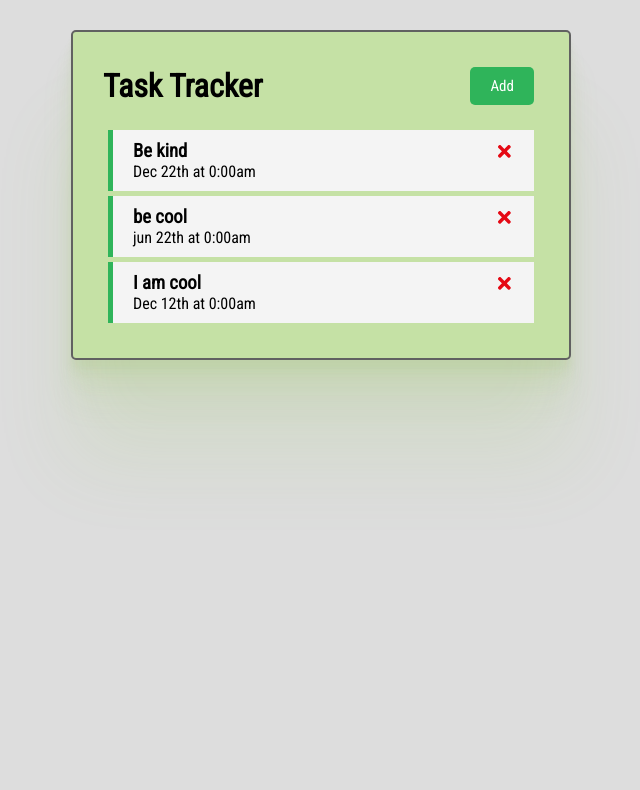
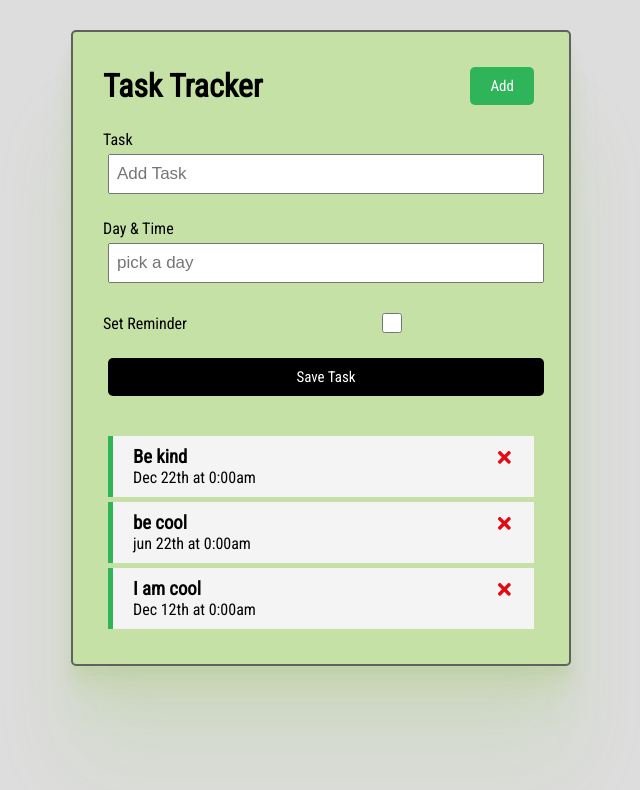
Before and after one commit to thbob2/react-task-tracker, a React (Create React App) app: page / in a window 1280 px wide. Shown: the top 790 px of the page, without its empty margins (319-959 px from the left). Built offline with nearby package versions, Linux system fonts and the light colour scheme.

Commit message:
implemented addtask component

```diff
--- a/package.json
+++ b/package.json
@@ -9,7 +9,7 @@
     "react": "^17.0.2",
     "react-dom": "^17.0.2",
     "react-icons": "^4.3.1",
-    "react-scripts": "4.0.3",
+    "react-scripts": "^4.0.3",
     "web-vitals": "^1.0.1"
   },
   "scripts": {
--- a/src/App.js
+++ b/src/App.js
@@ -3,6 +3,7 @@
 import Header from './components/Header';
 import Tasks from './components/Tasks';
 import { useState } from 'react';
+import AddTask from './components/AddTask';
 function App() {
   const[tasks,setTasks] = useState(
     [
@@ -27,8 +28,21 @@
     ]
 )
 
+/**
+ * ? add Task
+ */
 
-// !Delete task
+  const addTask = (task) =>{
+    const id = Math.floor(Math.random()*10000) + 1
+    const newTask = {id,...task}
+
+    setTasks([...tasks,newTask])
+  }
+
+
+/**
+ * !Delete task
+*/
   const deleteTask = (id) => {
       setTasks(tasks.filter((task) => task.id!==id))
   }
@@ -49,6 +63,7 @@
   return (
     <div className="container">
       <Header />
+      <AddTask onAdd={addTask} />
       {
         tasks.length > 0 ?
         (<Tasks tasks={tasks}
--- /dev/null
+++ b/src/components/AddTask.js
@@ -0,0 +1,55 @@
+import { useState } from "react"
+
+
+const AddTask = ({onAdd}) => {
+    const [text, setText] = useState('');
+    const [day,setDay] = useState('');
+    const [reminder, setReminder] = useState(false);
+
+    const onSubmit = (e) => {
+        e.preventDefault()
+        if(!text){
+            alert('Please add a  text')
+            return
+        }
+
+        onAdd({text,day,reminder})
+        setText('')
+        setDay('')
+        setReminder(false)
+    }
+
+    return (
+        <form  className='add-form' onSubmit={onSubmit}>
+            <div className="form-control">
+                <label >Task</label>
+                <input
+                type="text" placeholder='Add Task'
+                value={text}
+                onChange={(e) => setText(e.target.value)}
+                />
+            </div>
+
+            <div className="form-control">
+                <label >Day & Time</label>
+                <input type="text" placeholder='pick a day'
+                value={day}
+                onChange={(e) => setDay(e.target.value)}
+                />
+            </div>
+
+            <div className="form-control form-control-check">
+                <label >Set Reminder</label>
+                <input type="checkbox"
+                checked={reminder}
+                value={false}
+                onChange={(e) => setReminder(e.currentTarget.checked)}
+                />
+            </div>
+
+            <input type="submit"  value='Save Task' className="btn btn-block"/>
+        </form>
+    )
+}
+
+export default AddTask
```
Also changed, not shown: 2 other files (tests, documents, lock files or other folders).
